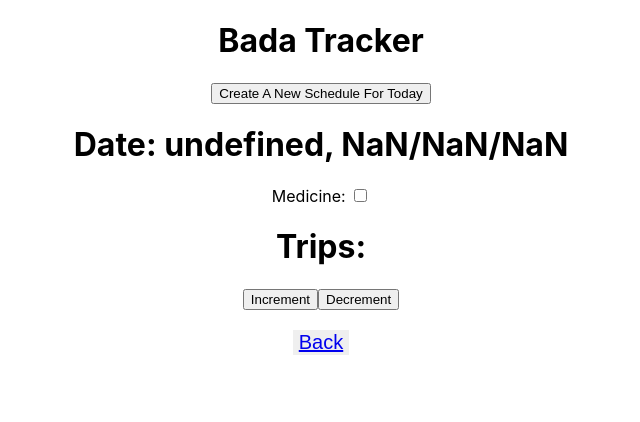
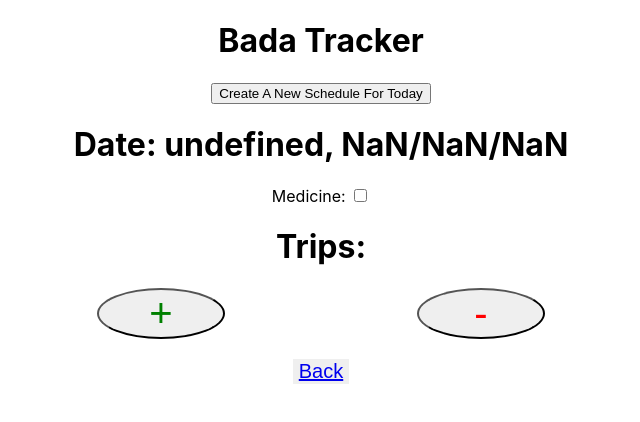
Before and after one commit to ktan114/BadaTracker, a React (Create React App) app in the folder client/: page /schedules/1 in a window 1280 px wide. Shown: the top 422 px of the page, without its empty margins (319-959 px from the left). Built offline with nearby package versions, Linux system fonts and the light colour scheme; no server answers.

Commit message:
Changed the style of the buttons

```diff
--- a/client/src/components/Trips/Trips.js
+++ b/client/src/components/Trips/Trips.js
@@ -2,11 +2,20 @@ import React from 'react';
 import PropTypes from 'prop-types';
 
 const Trips = props => {
+
+  const styleButton = {
+    borderRadius: '50%',
+    fontSize: '40px',
+    width: '20%'
+  }
+
   return (
     <div>
       <h1>Trips: {props.trips}</h1>
-      <button onClick={() => props.handleClick(1)}>Increment</button>
-      <button onClick={() => props.handleClick(-1)}>Decrement</button>
+      <div style={{ display: 'flex', justifyContent: 'space-around', width: '50%', marginLeft: '25%' }}>
+        <button style={{...styleButton, color: 'green' }} onClick={() => props.handleClick(1)}>+</button>
+        <button style={{...styleButton, color: 'red'}} onClick={() => props.handleClick(-1)}>-</button>
+      </div>
     </div>
   );
 };
```
